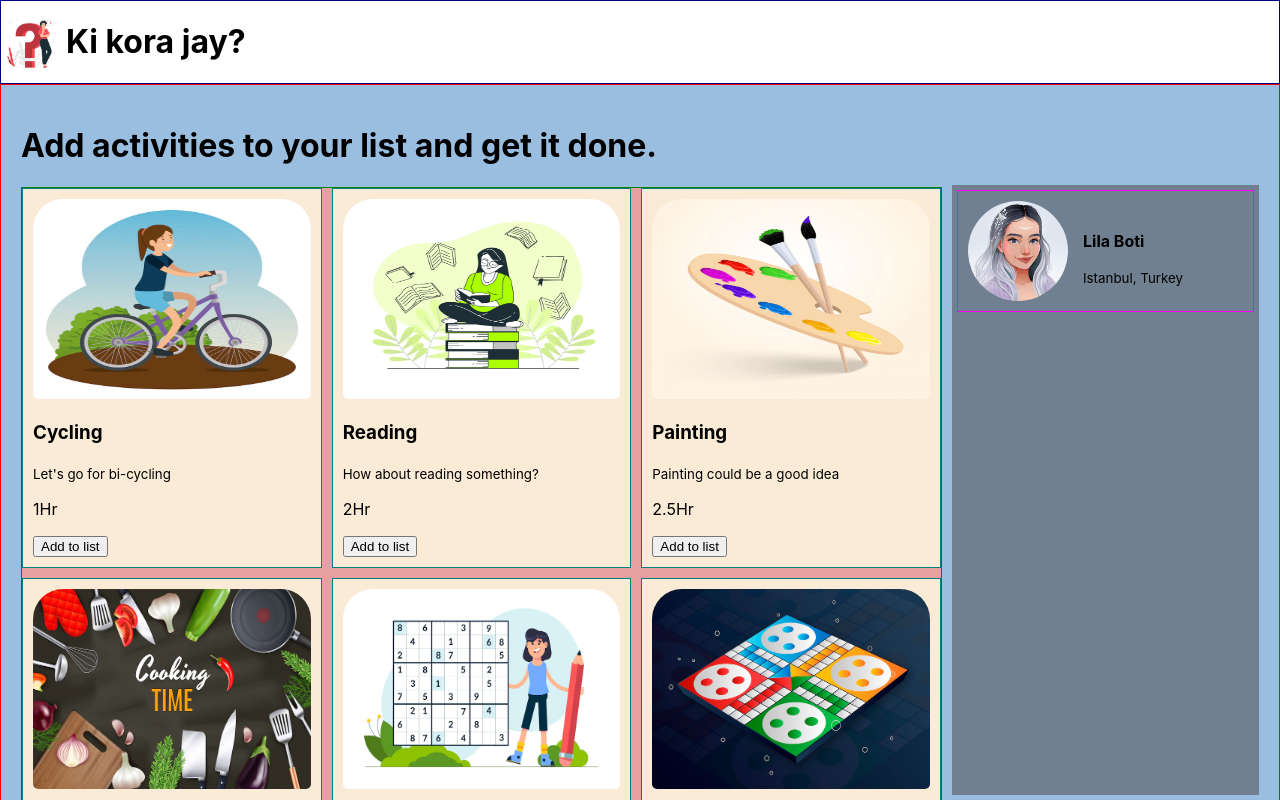
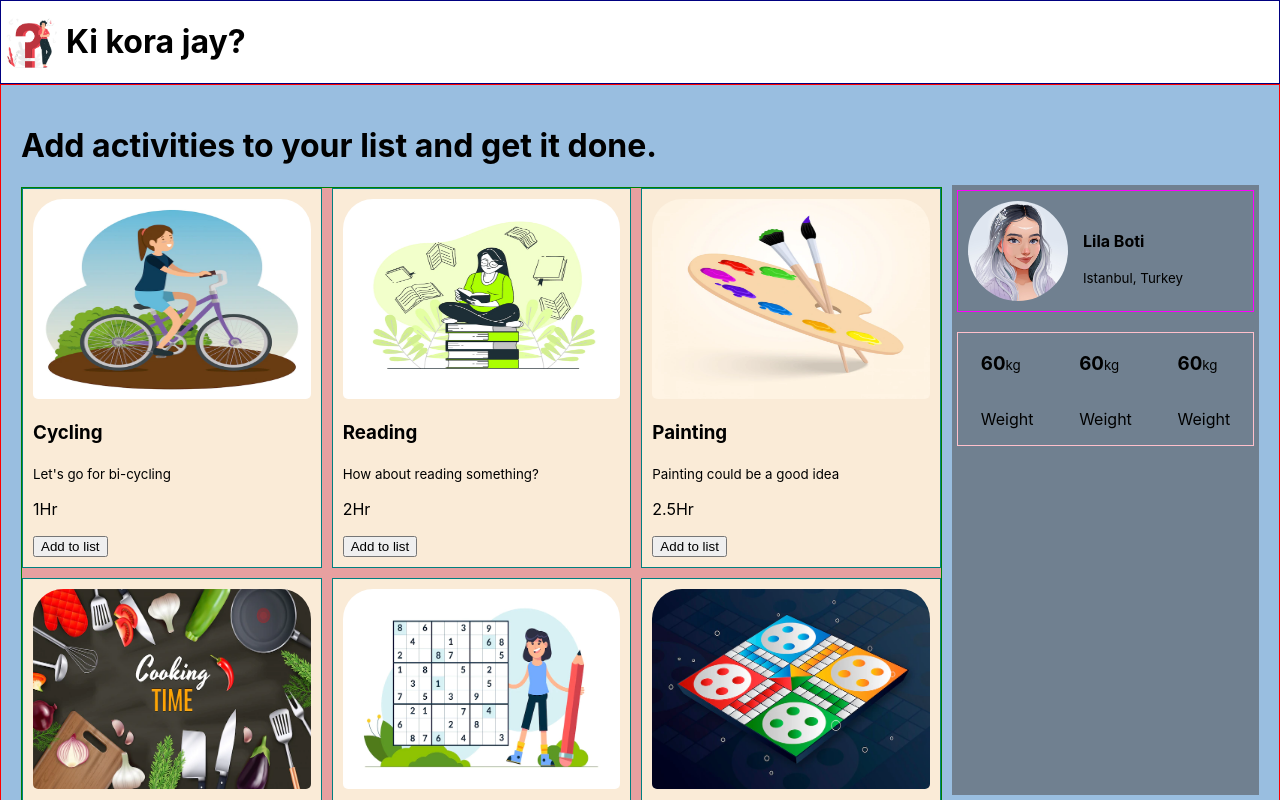
Before and after one commit to e-mm-u/ki-kora-jay, a React (Create React App) app: page / in a window 1280 px wide. Shown: the top 800 px of the page. Built offline with nearby package versions, Linux system fonts and the light colour scheme.

Commit message:
details added

```diff
--- /dev/null
+++ b/src/components/Details/Details.css
@@ -0,0 +1,10 @@
+.details{
+    border: 1px solid pink;
+    display: flex;
+    justify-content: space-around;
+    margin-bottom: 20px;
+}
+.first{
+    display: flex;
+    align-items:baseline;
+}
--- /dev/null
+++ b/src/components/Details/Details.js
@@ -0,0 +1,32 @@
+import React from 'react';
+import './Details.css'
+
+const Details = () => {
+    return (
+        <div className='details'>
+            <div className='col'>
+                <div className='first'>
+                    <h3>60</h3>
+                    <small>kg</small>
+                </div>
+                <p>Weight</p>
+            </div>
+            <div className='col'>
+                <div className='first'>
+                    <h3>60</h3>
+                    <small>kg</small>
+                </div>
+                <p>Weight</p>
+            </div>
+            <div className='col'>
+                <div className='first'>
+                    <h3>60</h3>
+                    <small>kg</small>
+                </div>
+                <p>Weight</p>
+            </div>
+        </div>
+    );
+};
+
+export default Details;
--- a/src/components/Sidebar/Sidebar.js
+++ b/src/components/Sidebar/Sidebar.js
@@ -1,10 +1,12 @@
 import React from 'react';
+import Details from '../Details/Details';
 import Profile from '../Profile/Profile';
 import './Sidebar.css'
 const Sidebar = () => {
     return (
         <div className='sidebar'>
             <Profile></Profile>
+            <Details></Details>
         </div>
     );
 };
```
